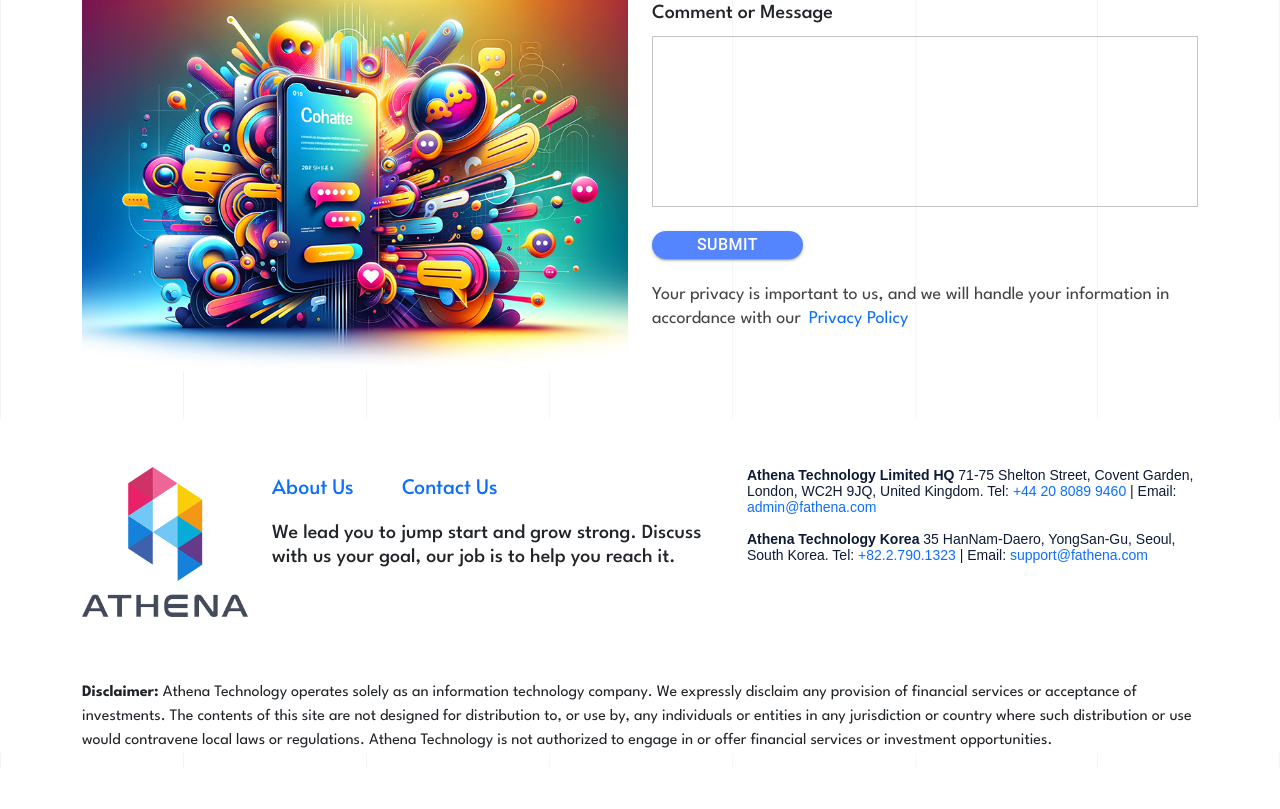
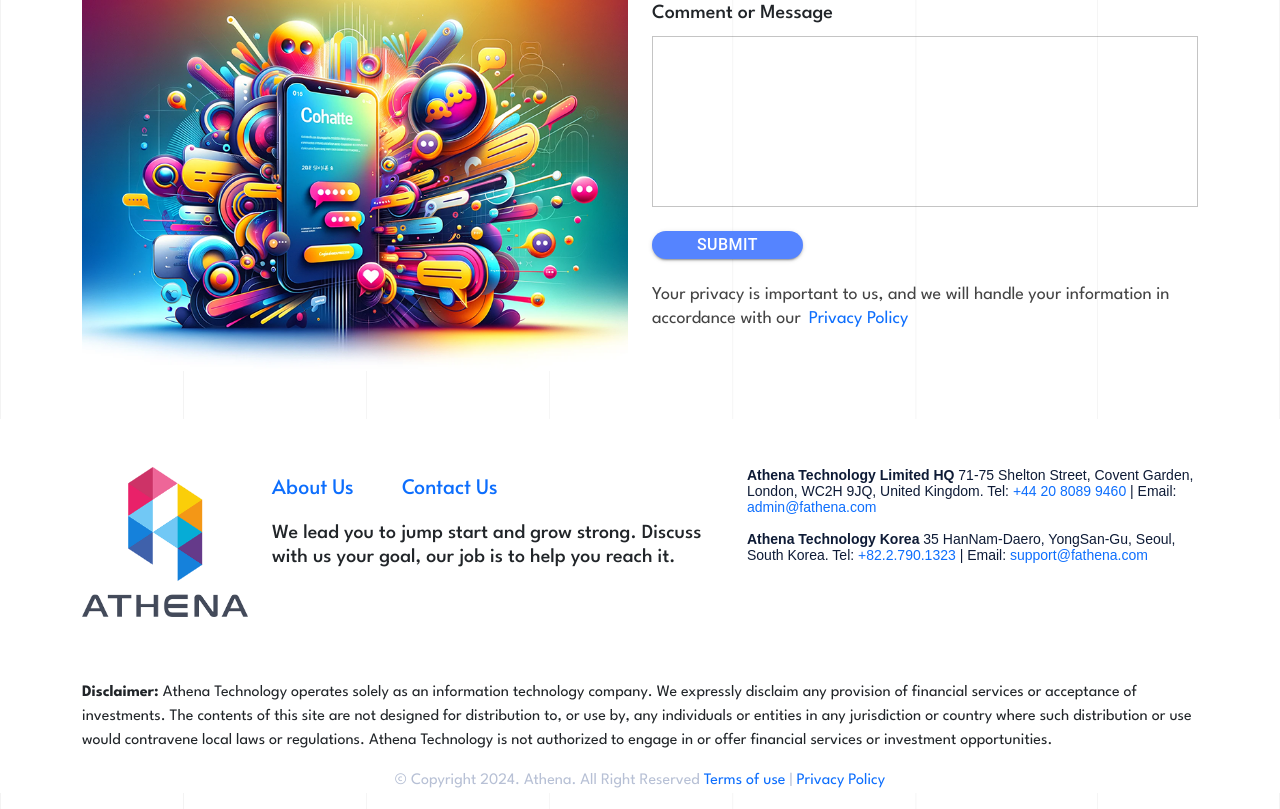
Before and after one commit to husnain900/Trading, a React (Vite) app: page /contact-us in a window 1280 px wide. Shown: the part 490-1299 px from the top of the page. Before the commit the page ends 1259 px from the top, so only its background shows below. Built offline with nearby package versions, Linux system fonts and the light colour scheme; the HTML template or start-up script is replaced by a standard one.

Commit message:
Update Footer.jsx

```diff
--- a/src/Component/Common/Footer/Footer.jsx
+++ b/src/Component/Common/Footer/Footer.jsx
@@ -35,7 +35,9 @@
 
                 </div>
                 <div className="text-center text-lg-start pt-0 pt-lg-3">
-                    <p> <b> Disclaimer: </b> Athena Technology operates solely as an information technology company. We expressly disclaim any provision of financial services or acceptance of investments. The contents of this site are not designed for distribution to, or use by, any individuals or entities in any jurisdiction or country where such distribution or use would contravene local laws or regulations. Athena Technology is not authorized to engage in or offer financial services or investment opportunities.</p>
+                    <p> <b> Disclaimer: </b> Athena Technology operates solely as an information technology company. We expressly disclaim any provision of financial services or acceptance of investments. The contents of this site are not designed for distribution to, or use by, any individuals or entities in any jurisdiction or country where such distribution or use would contravene local laws or regulations. Athena Technology is not authorized to engage in or offer financial services or investment opportunities.
+                    </p>
+                    <p style={{textAlign:'center', color:'#b7c0d5'}}> © Copyright 2024. Athena. All Right Reserved <a href="/terms"> Terms of use</a> | <a href="/privacy-policy"> Privacy Policy</a></p>
                 </div>
             </div>
         </div>
```
